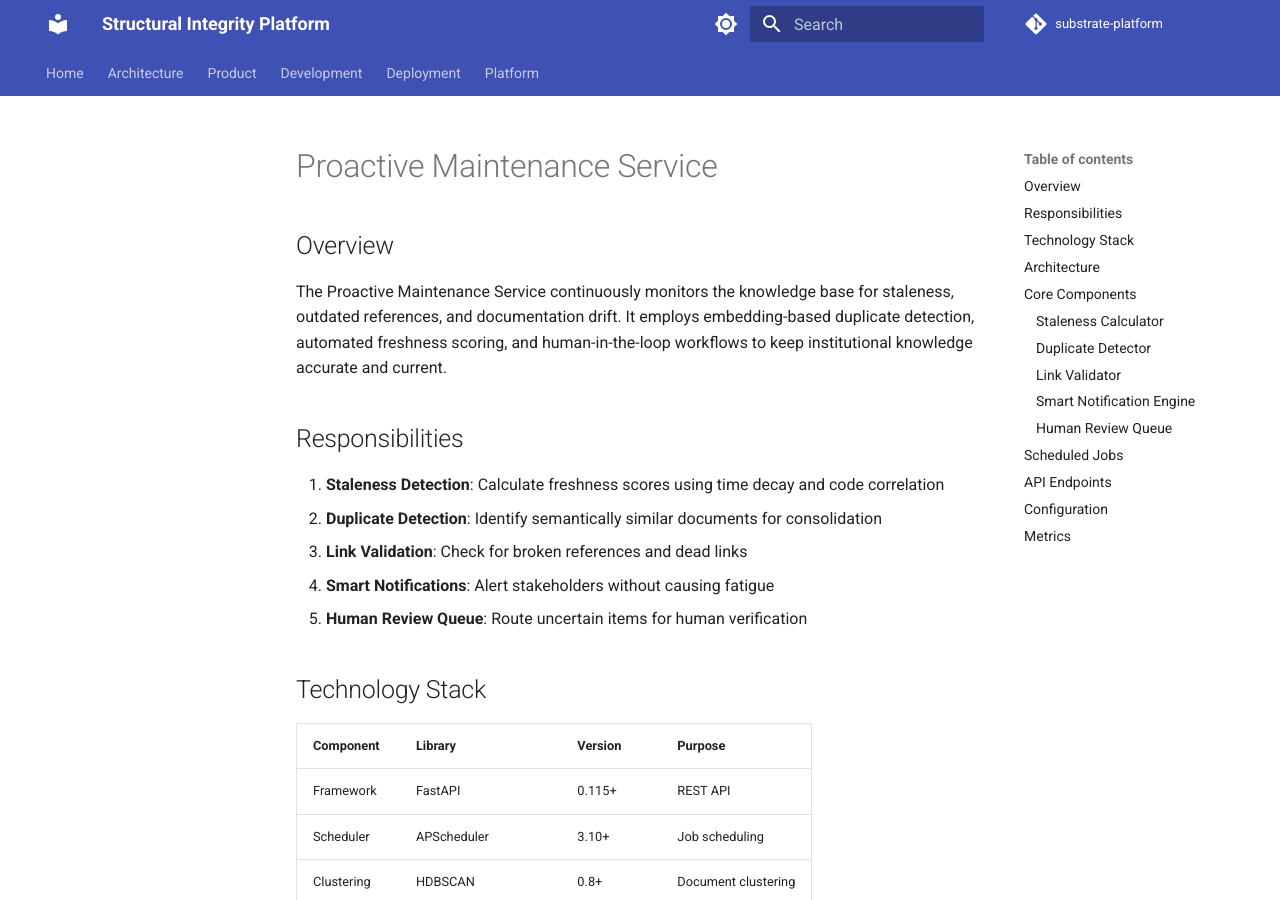
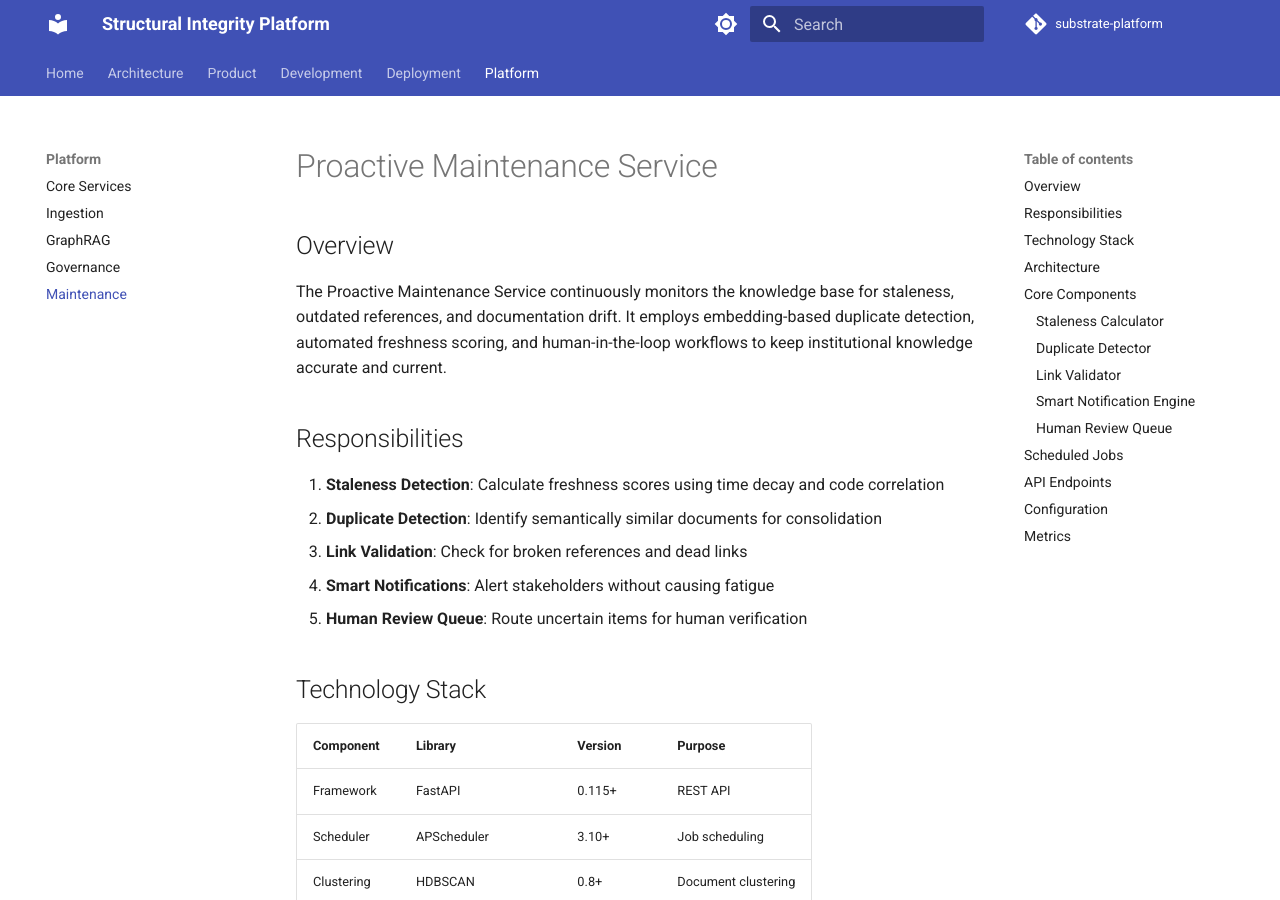
Before and after one commit to invariantcontinuum/substrate-platform, an MkDocs documentation site: the page built from docs/platform/services/maintenance/index.md, in a window 1280 px wide and 900 px high. Built offline with MkDocs 1.6.1 and Material for MkDocs 9.7.7, drawn with Linux system fonts in a browser that asks for light colours; comment, search, counter and statistics services are not loaded.

Commit message:
Update mkdocs.yml

```diff
--- a/mkdocs.yml
+++ b/mkdocs.yml
@@ -72,4 +72,4 @@ nav:
       - Ingestion: platform/services/ingestion/index.md
       - GraphRAG: platform/services/graphrag/index.md
       - Governance: platform/services/governance/index.md
-      - Maintainence: platform/services/maintainence/index.md
+      - Maintenance: platform/services/maintenance/index.md
```
